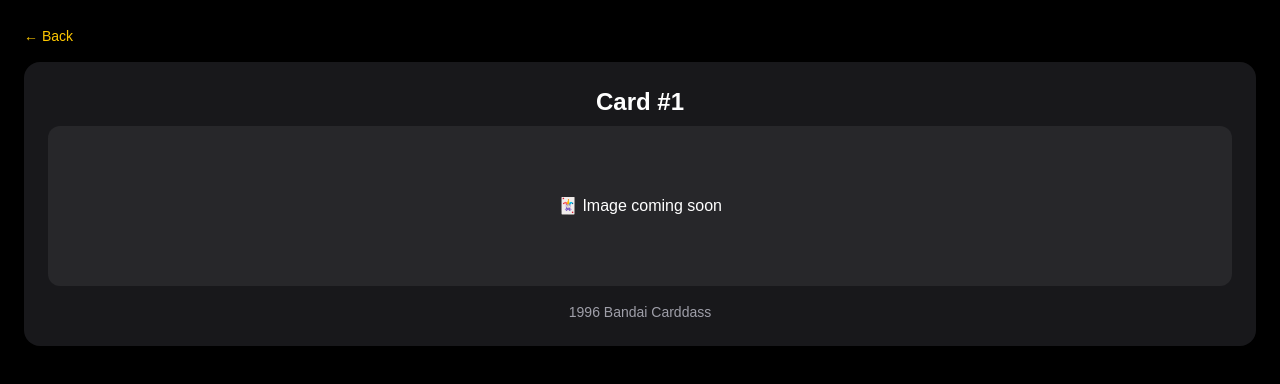
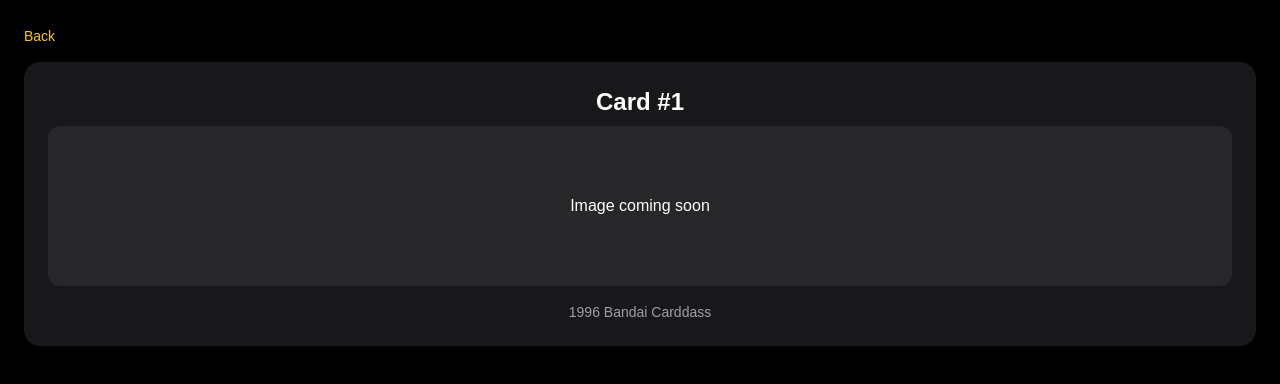
Before and after one commit to zakkeasterbrook/Pokedex, a Next.js app: page /card/1 in a window 1280 px wide. Shown: the top 384 px of the page. Built offline with nearby package versions, Linux system fonts and the light colour scheme.

Commit message:
fix encoding

```diff
--- a/app/card/[id]/page.tsx
+++ b/app/card/[id]/page.tsx
@@ -10,14 +10,12 @@ export default function CardPage() {
   return (
     <main className="min-h-screen bg-black text-white p-6">
 
-      {/* BACK */}
       <Link href="/dashboard">
         <button className="mb-4 text-sm text-yellow-400">
-          ← Back
+          Back
         </button>
       </Link>
 
-      {/* CARD */}
       <div className="bg-zinc-900 p-6 rounded-2xl text-center">
 
         <h1 className="text-2xl font-bold mb-2">
@@ -25,7 +23,7 @@ export default function CardPage() {
         </h1>
 
         <div className="h-40 bg-zinc-800 rounded-xl mb-4 flex items-center justify-center">
-          🃏 Image coming soon
+          Image coming soon
         </div>
 
         <p className="text-zinc-400 text-sm">
```
